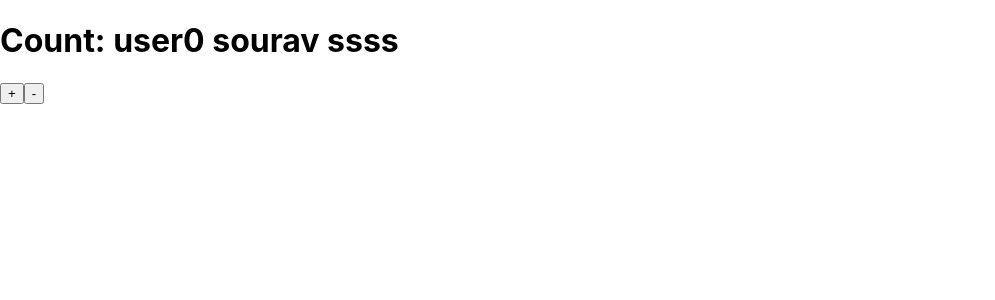
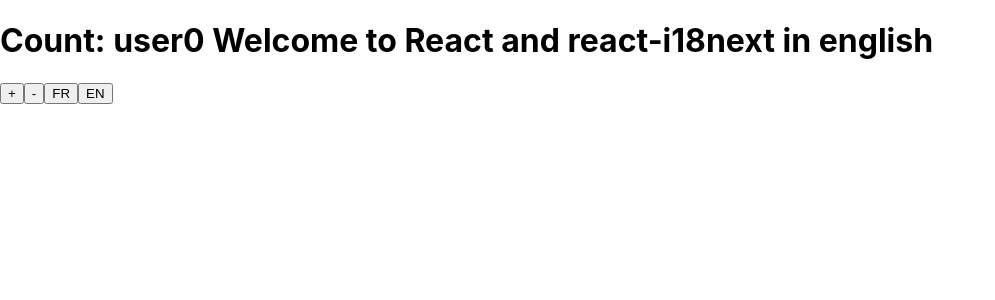
Before and after one commit to souravghosh16/todo-react-app, a React (Create React App) app: page / in a window 1280 px wide. Shown: the top 300 px of the page, without its empty margins (0-995 px from the left). Built offline with nearby package versions, Linux system fonts and the light colour scheme.

Commit message:
added react translation config

```diff
--- a/package.json
+++ b/package.json
@@ -7,8 +7,10 @@
     "@testing-library/jest-dom": "^5.16.3",
     "@testing-library/react": "^12.1.4",
     "@testing-library/user-event": "^13.5.0",
+    "i18next": "^23.15.1",
     "react": "^18.0.0",
     "react-dom": "^18.0.0",
+    "react-i18next": "^15.0.2",
     "react-redux": "^9.1.2",
     "react-scripts": "5.0.0",
     "web-vitals": "^2.1.4"
--- a/src/App.js
+++ b/src/App.js
@@ -1,18 +1,28 @@
 
 import { useDispatch, useSelector } from 'react-redux';
 import './App.css';
-import { increment, decrement } from './reducers';
+import { increment, decrement } from './reducer/counter';
+import { useTranslation } from 'react-i18next';
+import i18n from 'i18next'
+
 
 function App() {
+  const { t } = useTranslation();
   const count = useSelector((state) => state.reducer.value);
   const {name, address} = useSelector((state) => state.user);
   const dispatch = useDispatch();
 
+  const swicthlanguage = (param)=>{
+    i18n.changeLanguage(param)
+  }
+
   return (
       <div>
-          <h1>Count: user{count} {name} {address} </h1>
+          <h1>Count: user{count} {t('Welcome to React')} </h1>
           <button onClick={() => dispatch(increment())}>+</button>
           <button onClick={() => dispatch(decrement())}>-</button>
+          <button onClick={() => swicthlanguage('fr')}>FR</button>
+          <button onClick={() => swicthlanguage('en')}>EN</button>
       </div>
   );
 }
--- /dev/null
+++ b/src/i18n.js
@@ -0,0 +1,24 @@
+import i18n from "i18next";
+import { initReactI18next } from "react-i18next";
+import en from './translations/en.json'
+import fr from './translations/fr.json'
+i18n
+  .use(initReactI18next) // passes i18n down to react-i18next
+  .init({
+    // the translations
+    // (tip move them in a JSON file and import them,
+    // or even better, manage them via a UI: https://react.i18next.com/guides/multiple-translation-files#manage-your-translations-with-a-management-gui)
+    resources: {
+      en: { translation: en },
+      fr: { translation: fr },
+    },
+    lng: "en", // if you're using a language detector, do not define the lng option
+    fallbackLng: "fr",
+
+    interpolation: {
+      escapeValue: false // react already safes from xss => https://www.i18next.com/translation-function/interpolation#unescape
+    }
+  });
+
+
+  export default i18n
--- a/src/index.js
+++ b/src/index.js
@@ -5,11 +5,15 @@
 import reportWebVitals from './reportWebVitals';
 import { Provider } from 'react-redux'
 import { store } from './store';
+import { I18nextProvider } from 'react-i18next';
+import i18n from './i18n'
 
 ReactDOM.render(
   <React.StrictMode>
     <Provider store={store}>
+      <I18nextProvider i18n={i18n}>
       <App />
+      </I18nextProvider>
     </Provider>
   </React.StrictMode>,
   document.getElementById('root')
--- a/src/rootReducer.js
+++ b/src/rootReducer.js
@@ -1,4 +1,4 @@
-import reducer from './reducer/reducers';
+import reducer from './reducer/counter';
 import user from './reducer/user';
 
 
--- /dev/null
+++ b/src/translations/en.json
@@ -0,0 +1,3 @@
+{
+     "Welcome to React": "Welcome to React and react-i18next in english"
+}
--- /dev/null
+++ b/src/translations/fr.json
@@ -0,0 +1,3 @@
+{
+    "Welcome to React": "Welcome to React and react-i18next in french."
+}
```
Also changed, not shown: src/reducer/counter.js (renamed from src/reducer/reducers.js), 1 other file (tests, documents, lock files or other folders).
